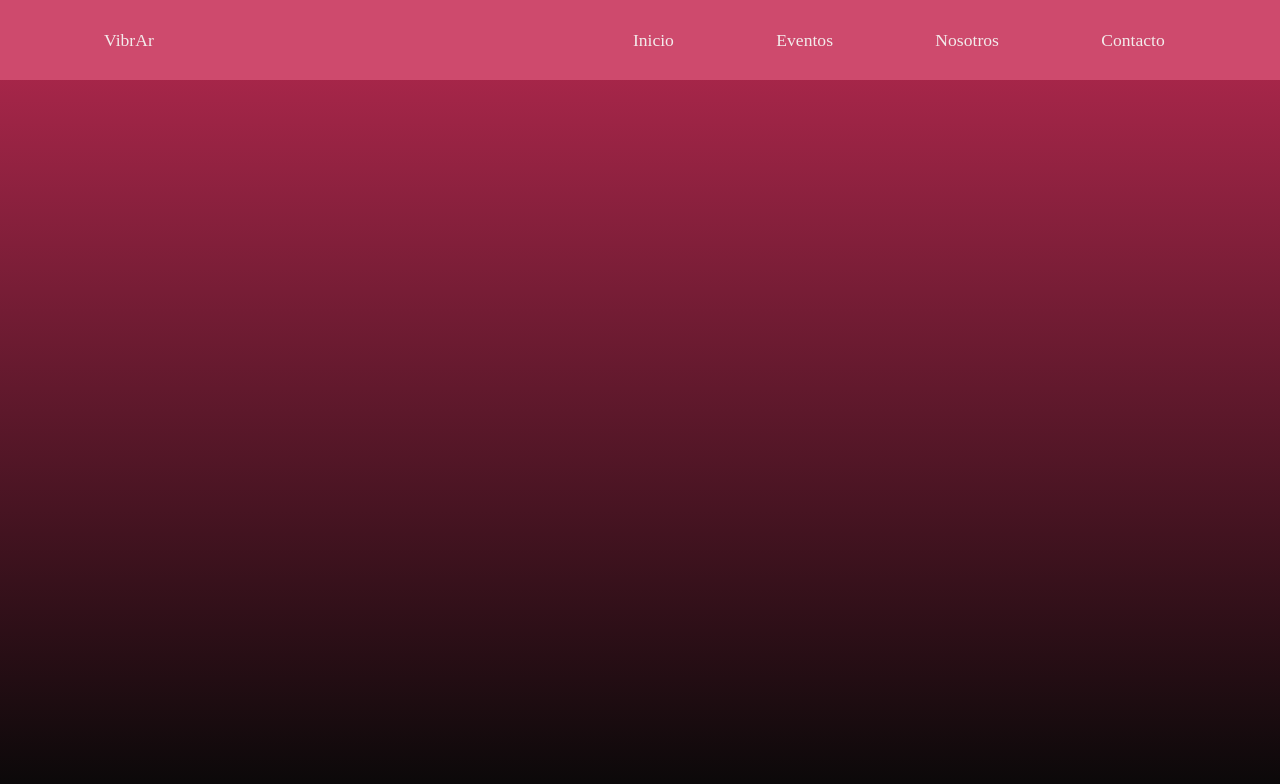
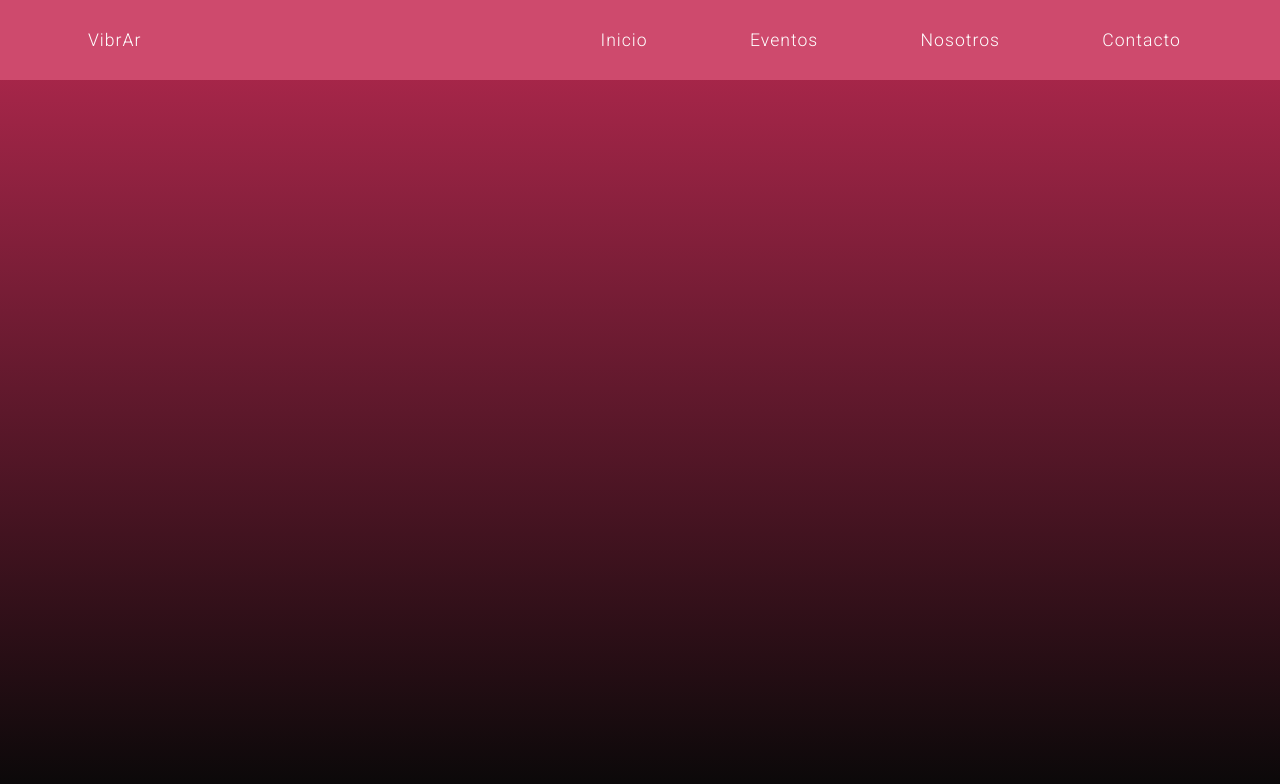
Before and after one commit to KateClysm/VibrAr, a plain HTML site: page index.html in a window 1280 px wide. Drawn offline with Linux system fonts and the light colour scheme; a web font is replaced by a local one.

Commit message:
Modificación de los estilos generales, inclusión de las fuentes al html. -Maria Monchot

```diff
--- a/general.css
+++ b/general.css
@@ -1,11 +1,11 @@
-/*VARIABLES DE USO GENERAL. modo de uso: var(--rosaClaro). Van a poder acceder a estas variables desde el css particular, asi que no las tienen que volver a declarar.*/
+/*VARIABLES DE USO GENERAL.*/
 :root{
     --rosaFuerte: #B72950;
     --rosaMedio: #ce4a6d;
     --rosaClaro: #fc6f94;
     --turqueza: #2B879E;
     --celeste: #3BC1E2;
-    --casiBlanco: #f3ecec;
+    --blanco: #ffffff;
     --casiNegro: #080808;
 }
 
@@ -13,17 +13,23 @@
 *{  margin: 0;
     padding: 0;
     box-sizing: border-box;
-    /* border-box le dice al navegador tomar en cuenta para cualquier valor que se especifique de borde o de relleno para el ancho o alto de un elemento. Es decir, si se define un elemento con un ancho de 100 pixeles. Esos 100 pixeles incluíran cualquier borde o relleno que se añadan, y la caja de contenido se encogerá para absorber ese ancho extra. Esto típicamente hace mucho más fácil dimensionar elementos. */
-
-    /*font-family: ;*/
 }
-html, body{height: 100%;}
+html, body{
+    height: 100%;
+    font-family: 'Roboto', sans-serif;
+    letter-spacing: 1px;
+}
 
 /*GRADIENTE*/
-.gradiente{background: linear-gradient(var(--rosaFuerte), var(--casiNegro));}
+.gradiente{
+    background: linear-gradient(var(--rosaFuerte), var(--casiNegro));
+    height:100%;
+    background-attachment: fixed;
+}
 
 /*PRINCIPAL Nos limita el espacio en pantalla sin tener que aplicar bordes o márgenes*/
-.containerContenido{width: 90vw;}
+.containerContenido{width: 90vw;
+    padding-bottom: 2rem}
 
 /*CENTRADO TOTAL Aplicar al contenedor padre*/
 .centradoAbsoluto{
@@ -66,16 +72,16 @@ html, body{height: 100%;}
     display: flex;
     align-items: center;
     justify-content: space-between;
-    width: 100vw;
+    width: 100%;
     height: 10vh;
-    color: var(--casiBlanco);
+    color: var(--blanco);
     background-color: var(--rosaMedio);
 }
 
 .nav-items{
     display: flex;
     justify-content: space-between;
-    padding-right: 4em;
+    padding-right: 3em;
 }
 
 .nav-item{
@@ -85,7 +91,7 @@ html, body{height: 100%;}
 }
 
 .logo{
-    margin-left: 6rem;
+    margin-left: 5rem;
     padding: 0rem 0.5rem;
     font-size: 1.1rem;
 }
@@ -95,4 +101,7 @@ html, body{height: 100%;}
     border-bottom: 1px solid var(--celeste);
 }
 
-.pantalla{margin-top: 1rem;}
+.pantalla{
+    margin-top: 2rem;
+    padding-bottom: 2rem;
+}
--- a/index.html
+++ b/index.html
@@ -11,6 +11,11 @@
 
     <!--CSS PARTICULAR-->
     <!--Linkea el css de tu sección en particular-->
+
+      <!--GOOGLE FONTS-->
+      <link rel="preconnect" href="https://fonts.googleapis.com">
+      <link rel="preconnect" href="https://fonts.gstatic.com" crossorigin>
+      <link href="https://fonts.googleapis.com/css2?family=Roboto:wght@300&family=Tauri&display=swap" rel="stylesheet">
 </head>
 <body class="gradiente">
 
@@ -31,7 +36,7 @@
     <div class="centradoAbsoluto pantalla">
 
         <!--Este es el container donde deben trabajar-->
-        <div class="containerContenido"></div>
+        <div class="containerContenido centradoAbsoluto"></div>
     </div>
 
 
```
